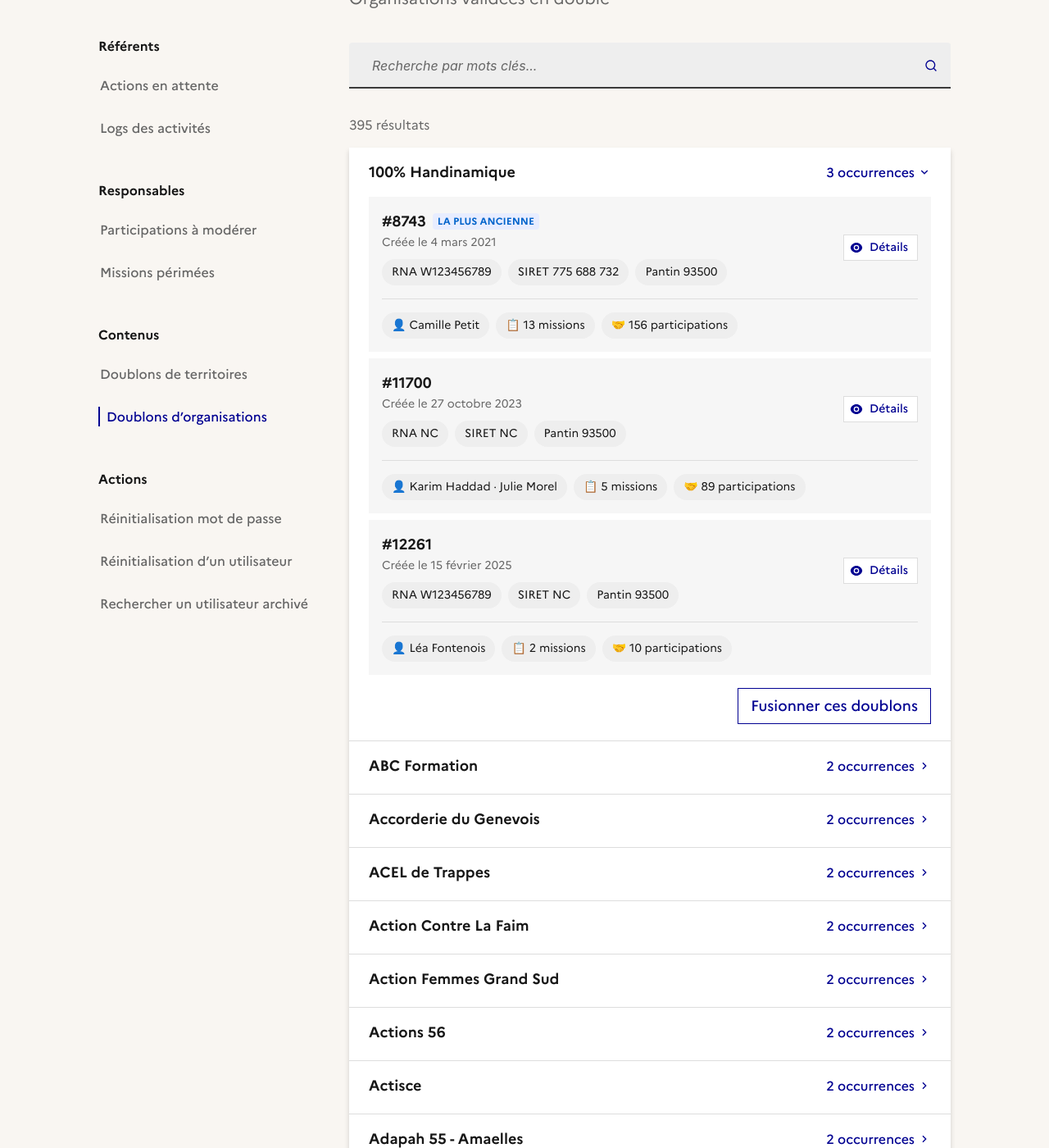
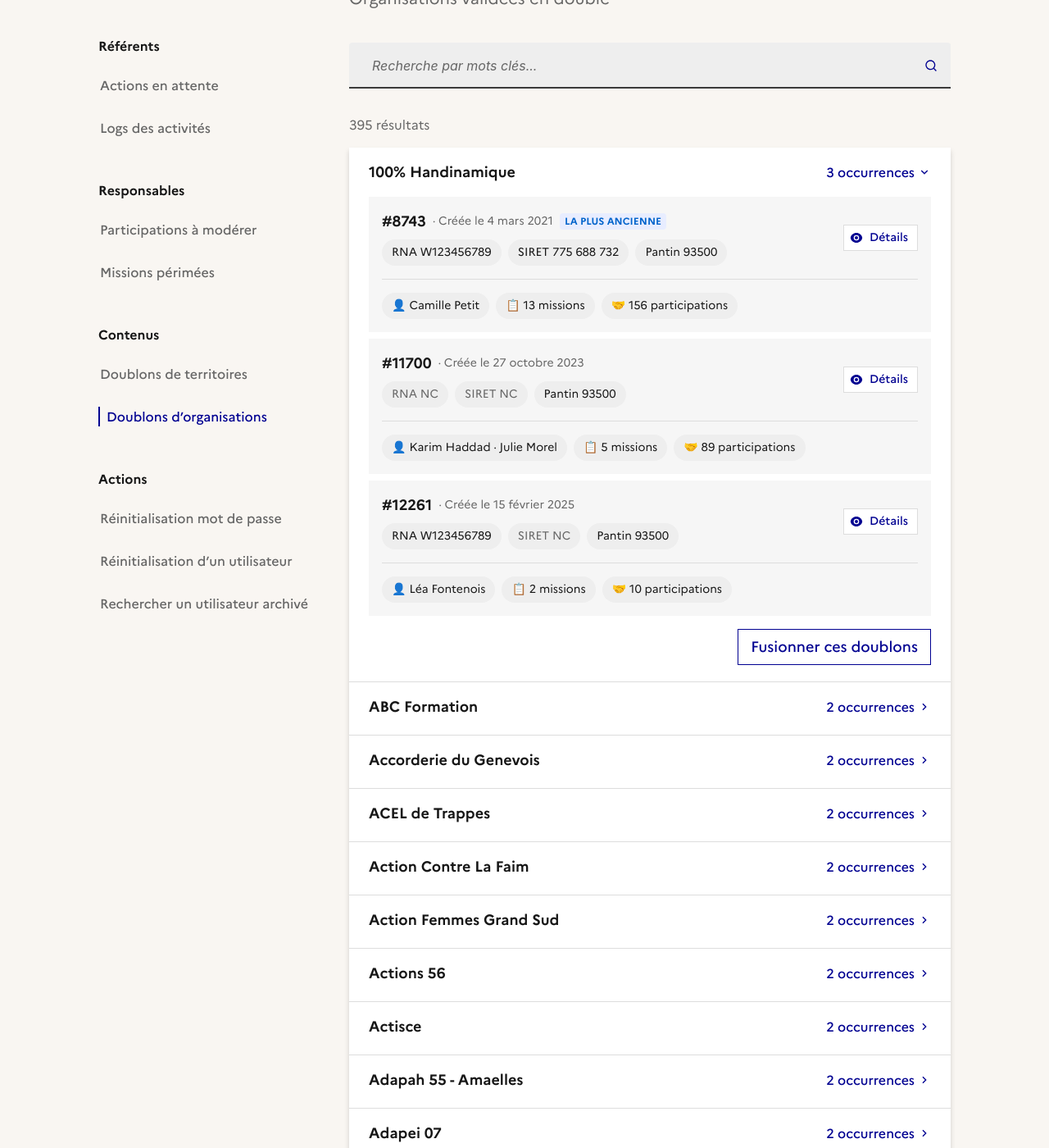
Before and after one commit to ngouard5/jeveuxaider-design, a Jekyll site: the page prototypes/fusion-doublons-organisations.html, which Jekyll copies as it is, in a window 1280 px wide and 1400 px high, scrolled down 301 px. Shown: the whole window at 82% size. Built offline with Jekyll 4.4.1, drawn with Linux system fonts in a browser that asks for light colours; some web fonts are replaced.

Commit message:
feat: enhance organization merging interface with improved card layout and metadata display

```diff
--- a/prototypes/fusion-doublons-organisations.html
+++ b/prototypes/fusion-doublons-organisations.html
@@ -128,9 +128,10 @@
   .orga{background:var(--background-alt-grey);padding:16px;display:flex;flex-direction:column;gap:16px}
   .orga__main{display:flex;align-items:center;gap:24px}
   .orga__info{flex:1;min-width:0;display:flex;flex-direction:column;gap:8px}
+  .orga__meta{margin:0;font-size:14px;line-height:24px;color:var(--text-mention-grey)}
+  .tag.tag--nc{color:var(--text-mention-grey)}
   .orga__name-row{display:flex;align-items:center;gap:8px;flex-wrap:wrap}
   .orga__name{margin:0;font-size:16px;line-height:24px;font-weight:500;color:var(--text-title-grey)}
-  .orga__meta{margin:0;font-size:14px;line-height:24px;color:var(--text-mention-grey)}
   .orga__actions{display:flex;gap:8px;flex:none}
   .orga__stats{border-top:1px solid var(--border-default-grey);padding-top:16px}
   .tags{display:flex;flex-wrap:wrap;gap:8px;margin:0;padding:0;list-style:none}
@@ -261,9 +262,9 @@
   .choice__main{display:flex;align-items:flex-start;gap:12px;padding:12px 16px}
   .choice__main .orga__info{flex:1;min-width:0}
   .choice__main .orga__name-row{gap:4px}
+  .choice__stats{margin:0 16px;padding:12px 0 12px 28px;border-top:1px solid var(--border-default-grey);display:flex;flex-direction:column;gap:4px}
   .choice input{appearance:none;-webkit-appearance:none;margin:4px 0 0;width:16px;height:16px;flex:none;border-radius:50%;box-shadow:inset 0 0 0 1px var(--border-action-high-blue-france);background:var(--background-default-grey);cursor:pointer}
   .choice input:checked{background:radial-gradient(circle,var(--background-active-blue-france) 0 4px,transparent 4.5px)}
-  .choice__stats{margin:0 16px;padding:12px 0 12px 28px;border-top:1px solid var(--border-default-grey);display:flex;flex-direction:column;gap:4px}
   .badge--info{color:var(--text-default-info);background:var(--background-contrast-info)}
   .modal__title--icon svg{color:var(--text-title-grey)}
 
@@ -562,7 +563,7 @@
     { key: 'siret', label: function (v) { return 'SIRET ' + v; } },
     { key: 'city', label: function (v) { return v; } }
   ];
-  function tagsRow(o) { return '<ul class="tags">' + COMPARED.map(function (f) { return '<li class="tag">' + esc(f.label(o[f.key])) + '</li>'; }).join('') + '</ul>'; }
+  function tagsRow(o) { return '<ul class="tags">' + COMPARED.map(function (f) { return '<li class="tag' + (o[f.key] === 'NC' ? ' tag--nc' : '') + '">' + esc(f.label(o[f.key])) + '</li>'; }).join('') + '</ul>'; }
   function list(names) { return names.length === 1 ? names[0] : names.slice(0, -1).join(', ') + ' et ' + names[names.length - 1]; }
   function union(d) {
     var seen = [];
@@ -604,21 +605,26 @@
   }
   // « Camille Petit » → « Camille P » (page de succès, Figma 05/11/2026)
   function abbrev(n) { var p = n.split(' '); return p.length > 1 ? p[0] + ' ' + p[p.length - 1].charAt(0) : n; }
+  function badgeFor(d, o, opts) {
+    var old = oldest(d.occ).id;
+    return (opts.role === 'keep' ? '<span class="badge badge--success">À garder</span>'
+        : opts.role === 'merge' ? '<span class="badge badge--warning">À fusionner et désinscrire</span>'
+        : opts.validated ? '<span class="badge badge--success">' + ICON.check + 'Validée</span>'
+        : o.id === old && !opts.unsubscribed ? '<span class="badge badge--info">' + (opts.recommend ? 'Recommandée' : 'La plus ancienne') + '</span>' : '') +
+      (opts.unsubscribed ? '<span class="badge badge--error">' + ICON.error + 'Désinscrite</span>' : '');
+  }
+  // Carte homogène : numéro, date et badges sur la 1re ligne, tags d'identité (« NC »
+  // en gris pour repérer ce qui manque), séparateur, tags d'activité.
   function orgaCard(d, o, opts) {
     opts = opts || {};
-    var old = oldest(d.occ).id;
     var missions = opts.missions != null ? opts.missions : o.missions, parts = opts.parts != null ? opts.parts : o.parts;
     var people = opts.people || o.people;
+    if (opts.abbrev) people = people.map(abbrev);
     return '<div class="orga' + (opts.target ? ' orga--target' : '') + '">' +
       '<div class="orga__main">' +
         '<div class="orga__info">' +
-          '<div><div class="orga__name-row"><h3 class="orga__title">#' + o.id + '<span class="sr-only"> · ' + esc(d.name) + '</span></h3>' +
-            (opts.role === 'keep' ? '<span class="badge badge--success">À garder</span>'
-              : opts.role === 'merge' ? '<span class="badge badge--warning">À fusionner et désinscrire</span>'
-              : opts.validated ? '<span class="badge badge--success">' + ICON.check + 'Validée</span>'
-              : o.id === old && !opts.unsubscribed ? '<span class="badge badge--info">' + (opts.recommend ? 'Recommandée' : 'La plus ancienne') + '</span>' : '') +
-            (opts.unsubscribed ? '<span class="badge badge--error">' + ICON.error + 'Désinscrite</span>' : '') +
-          '</div><p class="orga__meta">Créée le ' + fmtDate(o) + '</p></div>' +
+          '<div class="orga__name-row"><h3 class="orga__title">#' + o.id + '<span class="sr-only"> · ' + esc(d.name) + '</span></h3>' +
+            '<span class="orga__meta">· Créée le ' + fmtDate(o) + '</span>' + badgeFor(d, o, opts) + '</div>' +
           tagsRow(o) +
         '</div>' +
         '<div class="orga__actions">' +
@@ -626,7 +632,7 @@
           (opts.change ? '<button type="button" class="btn btn--tertiary btn--sm btn--icon-left" id="btn-change">' + ICON.swap + 'Changer</button>' : '') +
         '</div>' +
       '</div>' +
-      (opts.noStats ? '' : '<div class="orga__stats">' + activityRow(opts.abbrev ? people.map(abbrev) : people, missions, parts) + '</div>') +
+      (opts.noStats ? '' : '<div class="orga__stats">' + activityRow(people, missions, parts) + '</div>') +
     '</div>';
   }
   function sortedOcc(d) { return d.occ.slice().sort(function (x, y) { return ts(x) - ts(y); }); }
@@ -683,10 +689,10 @@
       return '<label class="choice">' +
         '<span class="choice__main"><input type="radio" name="target" value="' + o.id + '"' + (o.id === d.target ? ' checked' : '') + '>' +
           '<span class="orga__info">' +
-            '<span><span class="orga__name-row"><span class="orga__title">#' + o.id + '</span>' +
+            '<span class="orga__name-row"><span class="orga__title">#' + o.id + '</span>' +
+              '<span class="orga__meta">· Créée le ' + fmtDate(o) + '</span>' +
               (o.id === old ? '<span class="badge badge--info">Recommandée</span>' : '') + '</span>' +
-            '<span class="orga__meta" style="display:block">Créée le ' + fmtDate(o) + '</span></span>' +
-            tagsRow(o) +
+            tagsRow(o).replace(/<(\/?)(ul|li)\b/g, '<$1span') +
           '</span></span>' +
         '<span class="choice__stats">' + activityRow(o.people, o.missions, o.parts).replace(/<(\/?)(ul|li)\b/g, '<$1span') + '</span>' +
       '</label>';
```
Also changed, not shown: produit/decisions.md (+5 -3 lines).
